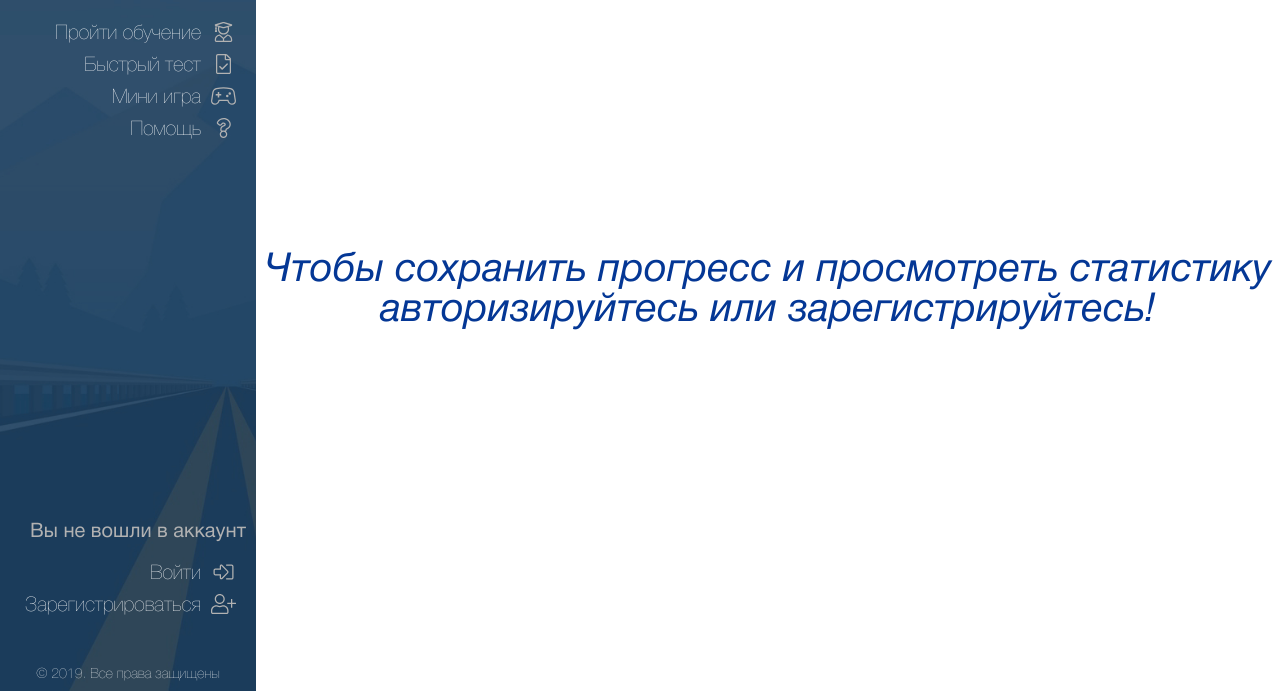
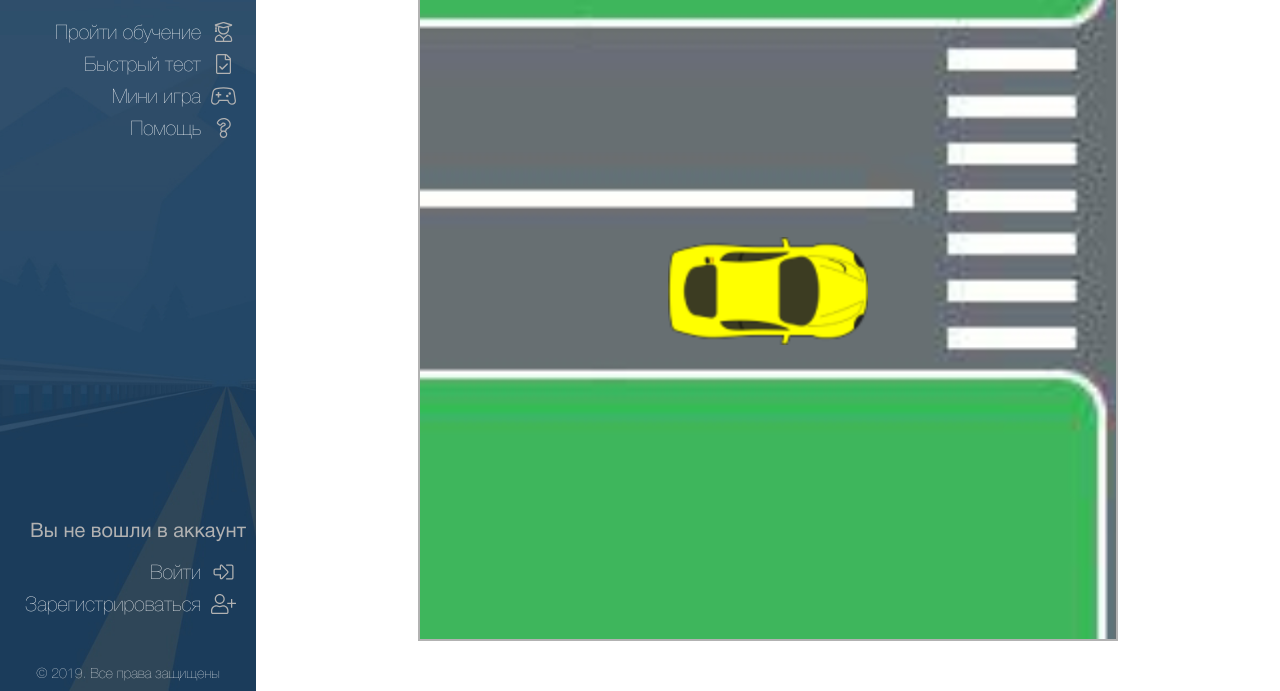
Before and after one commit to AleksieievVladyslav/EasyTL_v2_0, a website: page public/index.html in a window 1280 px wide. Shown: the part 109-800 px from the top of the page. Drawn offline with Linux system fonts and the light colour scheme; no server answers.

Commit message:
game car and testing engine

```diff
--- /dev/null
+++ b/public/css/game.css
@@ -0,0 +1,15 @@
+.game {
+    background: #ffffff;
+    justify-content: center;
+    align-items: center;
+}
+.game.active {
+    display: flex!important;
+}
+#field {
+    border: 2px solid #b2b2b2;
+    background: #f8f8f8;
+    width: 700px;
+    height: 700px;
+    position: relative;
+}
--- a/public/index.html
+++ b/public/index.html
@@ -14,12 +14,13 @@
 	<link rel="stylesheet" href="css/quick.css">
 	<link rel="stylesheet" href="css/theory.css">
 	<link rel="stylesheet" href="css/media.css">
+	<link rel="stylesheet" href="css/game.css">
 	<meta name="viewport" content="width=device-width, initial-scale=1.0">
 	<link rel="shortcut icon" href="img/ic_launcher.png" type="image/png">
 </head>
 <body>
 	<main>
-		<div class="load active">
+		<!-- <div class="load active">
 			<div class="logo">
 				<h1 class="light">Make it easier</h1><h1 class="light">with</h1>
 				<h1><i class="fas fa-american-sign-language-interpreting"></i>Easy TL</h1>
@@ -27,7 +28,7 @@
 			<div id="fountainG">
 				<div id="fountainG_1" class="fountainG"></div><div id="fountainG_2" class="fountainG"></div><div id="fountainG_3" class="fountainG"></div><div id="fountainG_4" class="fountainG"></div><div id="fountainG_5" class="fountainG"></div><div id="fountainG_6" class="fountainG"></div><div id="fountainG_7" class="fountainG"></div><div id="fountainG_8" class="fountainG"></div>
 			</div>
-		</div>
+		</div> -->
 		<div class="menu-col">
 			<div class="logo">
 				<i class="fas fa-american-sign-language-interpreting"></i>Easy TL<div class="toggle"><svg aria-hidden="true" focusable="false" data-prefix="fal" data-icon="angle-left" role="img" xmlns="http://www.w3.org/2000/svg" viewBox="0 0 192 512"><path fill="currentColor" d="M25.1 247.5l117.8-116c4.7-4.7 12.3-4.7 17 0l7.1 7.1c4.7 4.7 4.7 12.3 0 17L64.7 256l102.2 100.4c4.7 4.7 4.7 12.3 0 17l-7.1 7.1c-4.7 4.7-12.3 4.7-17 0L25 264.5c-4.6-4.7-4.6-12.3.1-17z"></path></svg></div>
@@ -49,7 +50,11 @@
 			<div class="copy">&copy; 2019. Все права защищены</div>
 		</div>
 		<div class="dynamic-panel">
-			<div class="state main-menu active">
+			<div class="state level-select"></div>
+			<div class="state game active">
+
+			</div>
+			<div class="state main-menu">
 				<div class="profile">
 					<div class="profile-panel">
 						<div class = "profile state load-reg">
@@ -271,6 +276,7 @@
 	<script src="js/clock.js" type="text/javascript"></script>
 	<script src="js/profile.js" type="text/javascript"></script>
 	<script src="js/quick-test.js" type="text/javascript"></script>
+	<script src="js/game.js" type="text/javascript"></script>
 	<script src="js/common.js" type="text/javascript"></script>
 	<!-- The core Firebase JS SDK is always required and must be listed first -->
 	<script src="https://www.gstatic.com/firebasejs/6.1.0/firebase-app.js"></script>
--- a/public/js/common.js
+++ b/public/js/common.js
@@ -92,4 +92,5 @@ $(document).ready(function(){
 		$('.theory').addClass('active');
 	})
 	new Profile(userStatistic);
+	let game = new Game(gameProps[0]);
 });
--- /dev/null
+++ b/public/js/game.js
@@ -0,0 +1,88 @@
+class Game {
+    constructor(props) {
+        $('.game').append('\
+            <div id="field">\
+                <div id="car"></div>\
+            </div>'
+        );
+        this.posX = props.posX;
+        this.posY = props.posY;
+        $('#field').css({
+            backgroundImage: `url(img/game/${props.image}`,
+            backgroundSize: `${props.backgroundSize}`,
+        });
+        this.render();
+        this.isMove = false;
+        this.renderInterval = setInterval(() => {
+            if(this.isMove) {
+                this.posX += -1
+            }
+            this.render();
+        }, 4);
+        this.player = new Car(props.player);
+        $(document).click(() => {
+            this.isMove = !this.isMove;
+        })
+    }
+    render() {
+        $('#field').css({
+            backgroundPositionX: `${this.posX}px`,
+            backgroundPositionY: `${this.posY}px`,
+        })
+    }
+}
+
+class Car {
+    constructor(carSettings) {
+        const {width, height, image, element, posX, posY} = carSettings;
+
+
+        this.width = width;
+        this.height = height;
+        this.image = image;
+        this.element = document.getElementById(element);
+
+        this.posX = posX;
+        this.posY = posY;
+
+        this.render();
+        this.hitboxRender(false);
+    }
+
+    hitboxRender(DEBUG) {
+        let hitbox = `${this.element.id}-hitbox`;
+        this.element.innerHTML = `<div id="${hitbox}"></div>`;
+
+        this.hitbox = document.getElementById(hitbox);
+
+        if (DEBUG) {
+            this.hitbox.style.width = this.width;
+            this.hitbox.style.height = this.height;
+            this.hitbox.style.boxSizing = 'border-box';
+            this.hitbox.style.border = "1px solid #f00";
+        }
+    }
+
+    getHitboxCornors() {
+        return [
+            [this.posX, this.posY],                                                 // top left
+            [this.posX + parseInt(this.width), this.posY],                          // top right
+            [this.posX + parseInt(this.width), this.posY + parseInt(this.height)],  // bottom right
+            [this.posX, this.posY + parseInt(this.height)],                         // bottom left
+        ]
+    }
+
+    render() {
+        this.element.style.position = 'absolute';
+        this.element.style.top = '50%';
+        this.element.style.left = '50%';
+        this.element.style.width = this.width;
+        this.element.style.height = this.height;
+        this.element.style.marginLeft = - parseInt(this.width) / 2 + 'px';
+        this.element.style.marginTop =  - parseInt(this.height) / 2 + 'px';
+        this.element.style.backgroundImage = `url(img/game/${this.image})`;
+        this.element.style.backgroundSize = 'contain';
+        this.element.style.backgroundRepeat = 'no-repeat';
+        this.element.style.backgroundPosition = '50% 50%';
+    }
+}
--- a/public/js/menu.js
+++ b/public/js/menu.js
@@ -5,6 +5,7 @@ class Menu {
 		"#quick" : ".quick",
 		"#help" : ".help",
 		"#home" : ".main-menu",
+		"#game" : ".game"
 	}
 	profileMenu = {
 		"#login" : ".login",
@@ -26,6 +27,8 @@ class Menu {
 				else
 					$('.profile-state.unlogged').addClass('active');
 				break;
+			case "#game":
+				let game = new Game(gameProps[0]);
 		}
 		$(this.mainMenu[address]).addClass("active");
 	}
--- a/public/js/source.js
+++ b/public/js/source.js
@@ -876,3 +876,12 @@ var userStatistic = {
 		time: 0
 	}
 }
+const gameProps = [
+	{
+		image: 'map1.jpg',
+		backgroundSize: '3000px',
+		posX: 172,
+		posY: -130,
+		player: {width: '200px', height: '120px', image: 'car-3.png', element: 'car'}
+	}
+]
```
Also changed, not shown: public/img/game/car-1.png (added), public/img/game/car-2.png (added), public/img/game/car-3.png (added), public/img/game/car-4.png (added), public/img/game/map1.jpg (added).
